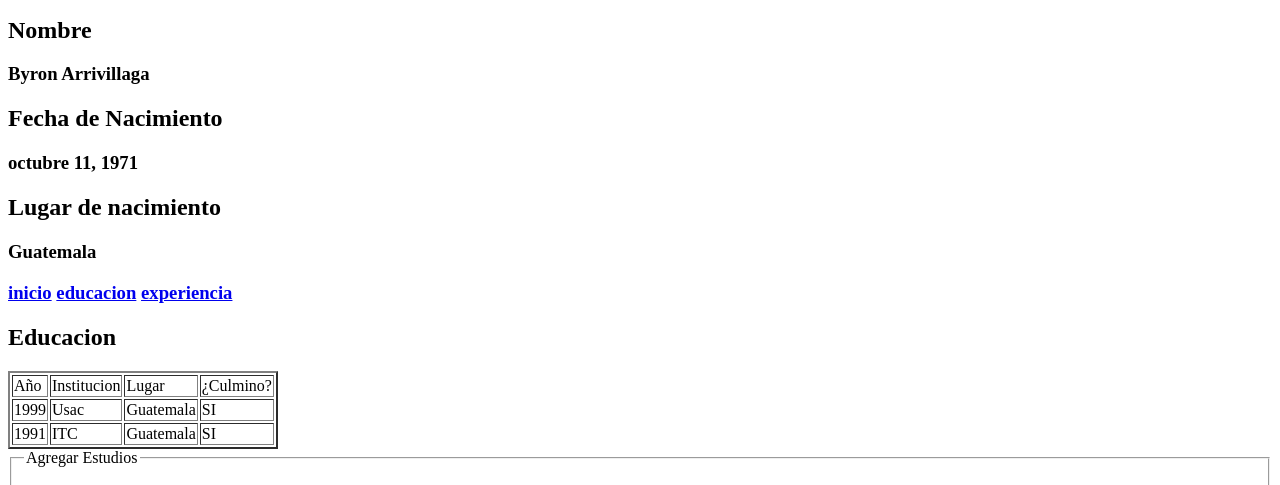
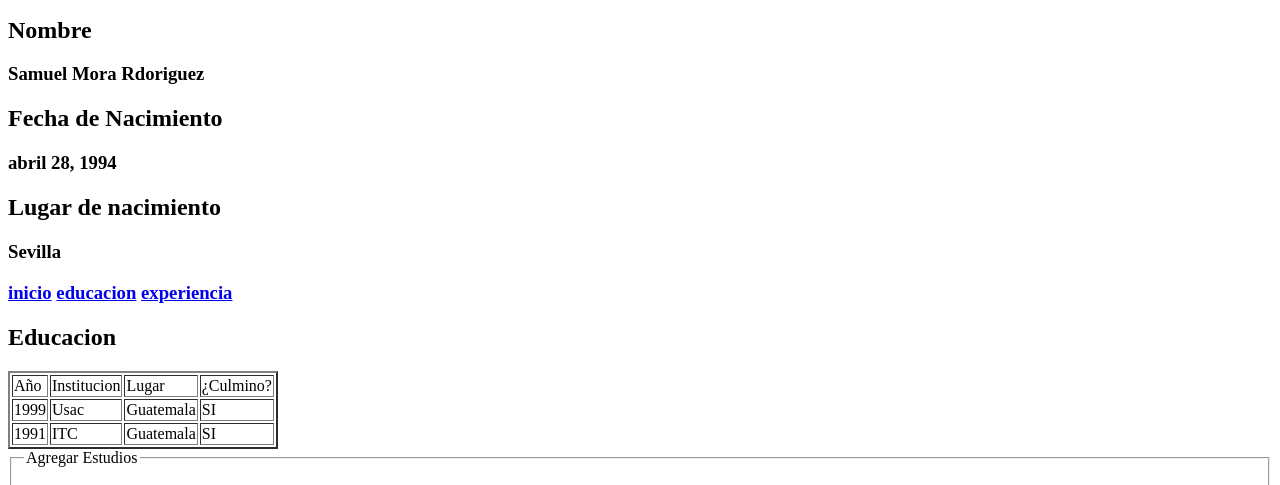
Before and after one commit to samuelmor/html_basico_curriculum, a plain HTML site: page educacion.html in a window 1280 px wide. Shown: the part 301-786 px from the top of the page. Drawn offline with Linux system fonts and the light colour scheme.

Commit message:
Update educacion.html

```diff
--- a/educacion.html
+++ b/educacion.html
@@ -17,11 +17,11 @@
     </header>
        <h2>Datos personales</h2>
        <h2>Nombre<h2>
-       <h3> Byron Arrivillaga<h3>
+       <h3> Samuel Mora Rdoriguez<h3>
        <h2>Fecha de Nacimiento<h2>
-       <h3> octubre 11, 1971<h3>
+       <h3> abril 28, 1994<h3>
        <h2>Lugar de nacimiento<h2>
-       <h3> Guatemala<h3>
+       <h3> Sevilla<h3>
        <p>
           <a href="index.html">inicio</a>
           <a href="educacion.html">educacion</a>
```
